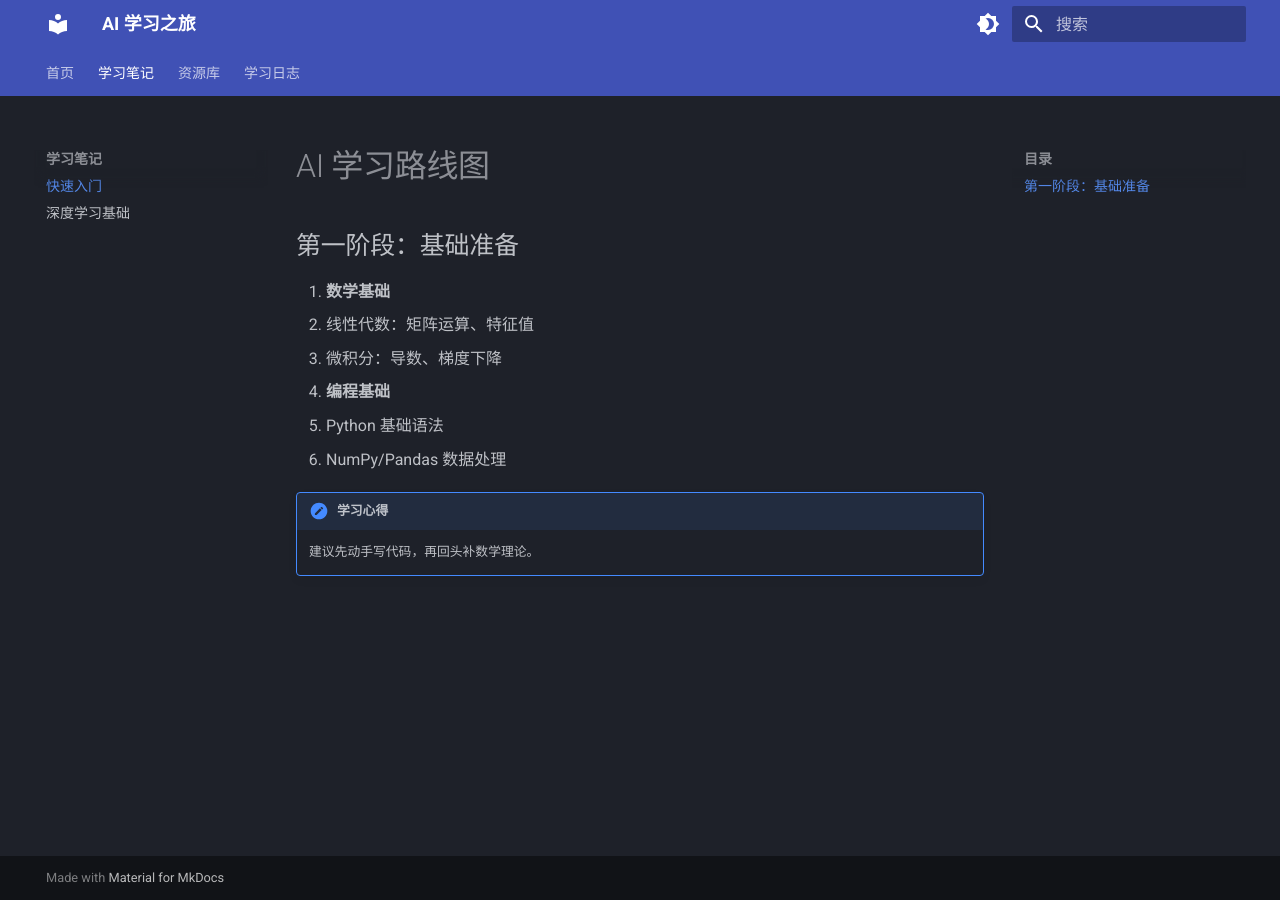
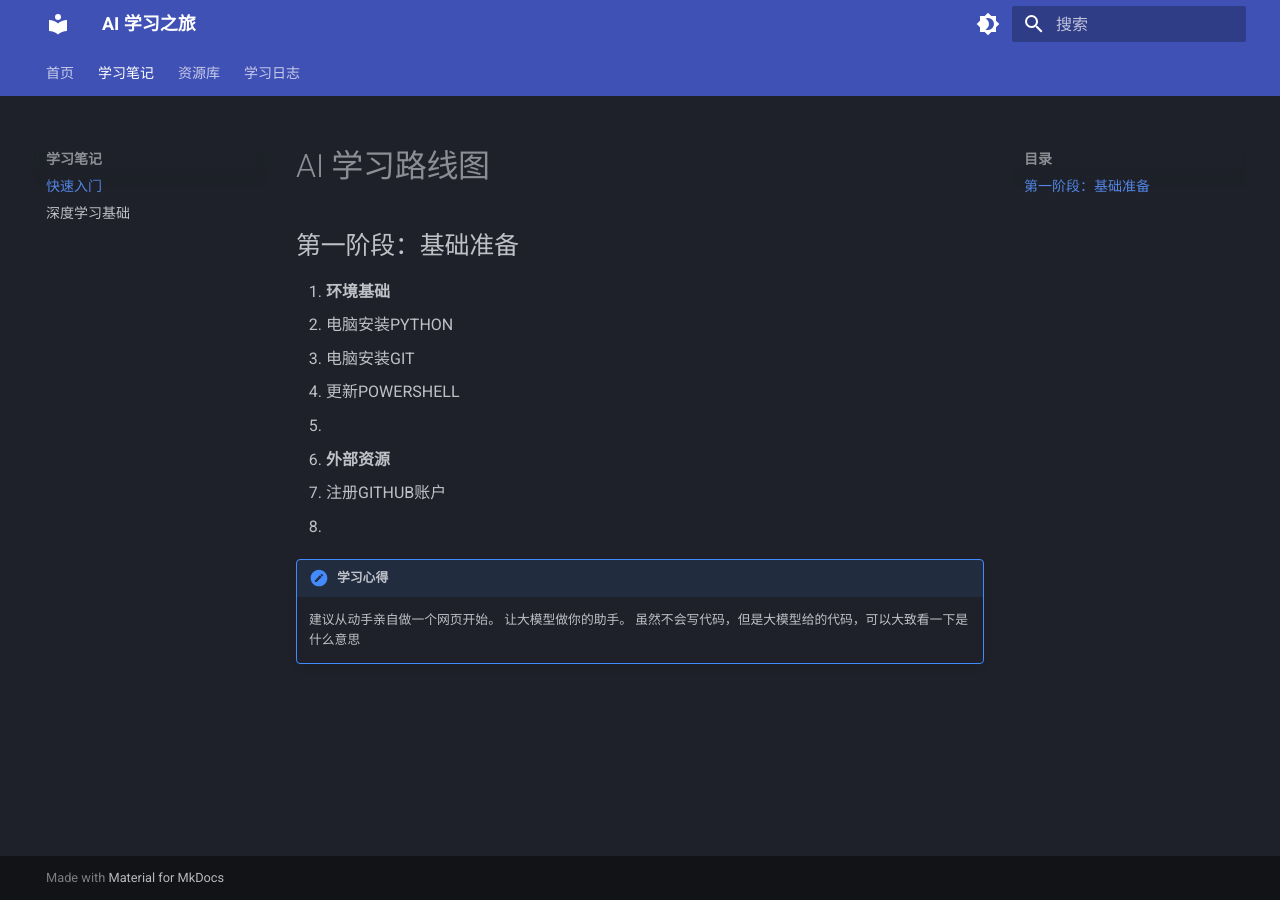
Before and after one commit to yujianmengsanfu-code/ai-learning-notes, an MkDocs documentation site: the page built from docs/notes/getting-started.md, in a window 1280 px wide. Built offline with MkDocs 1.6.1 and Material for MkDocs 9.7.7, drawn with Linux system fonts in a browser that asks for light colours.

Commit message:
Update getting-started.md

```diff
--- a/docs/notes/getting-started.md
+++ b/docs/notes/getting-started.md
@@ -2,13 +2,17 @@
 
 ## 第一阶段：基础准备
 
-1. **数学基础**
-   - 线性代数：矩阵运算、特征值
-   - 微积分：导数、梯度下降
+1. **环境基础**
+   - 电脑安装PYTHON
+   - 电脑安装GIT
+   - 更新POWERSHELL
+   -
 
-2. **编程基础**
-   - Python 基础语法
-   - NumPy/Pandas 数据处理
+2. **外部资源**
+   - 注册GITHUB账户
+   -
 
 !!! note "学习心得"
-    建议先动手写代码，再回头补数学理论。
+    建议从动手亲自做一个网页开始。
+    让大模型做你的助手。
+    虽然不会写代码，但是大模型给的代码，可以大致看一下是什么意思
```
